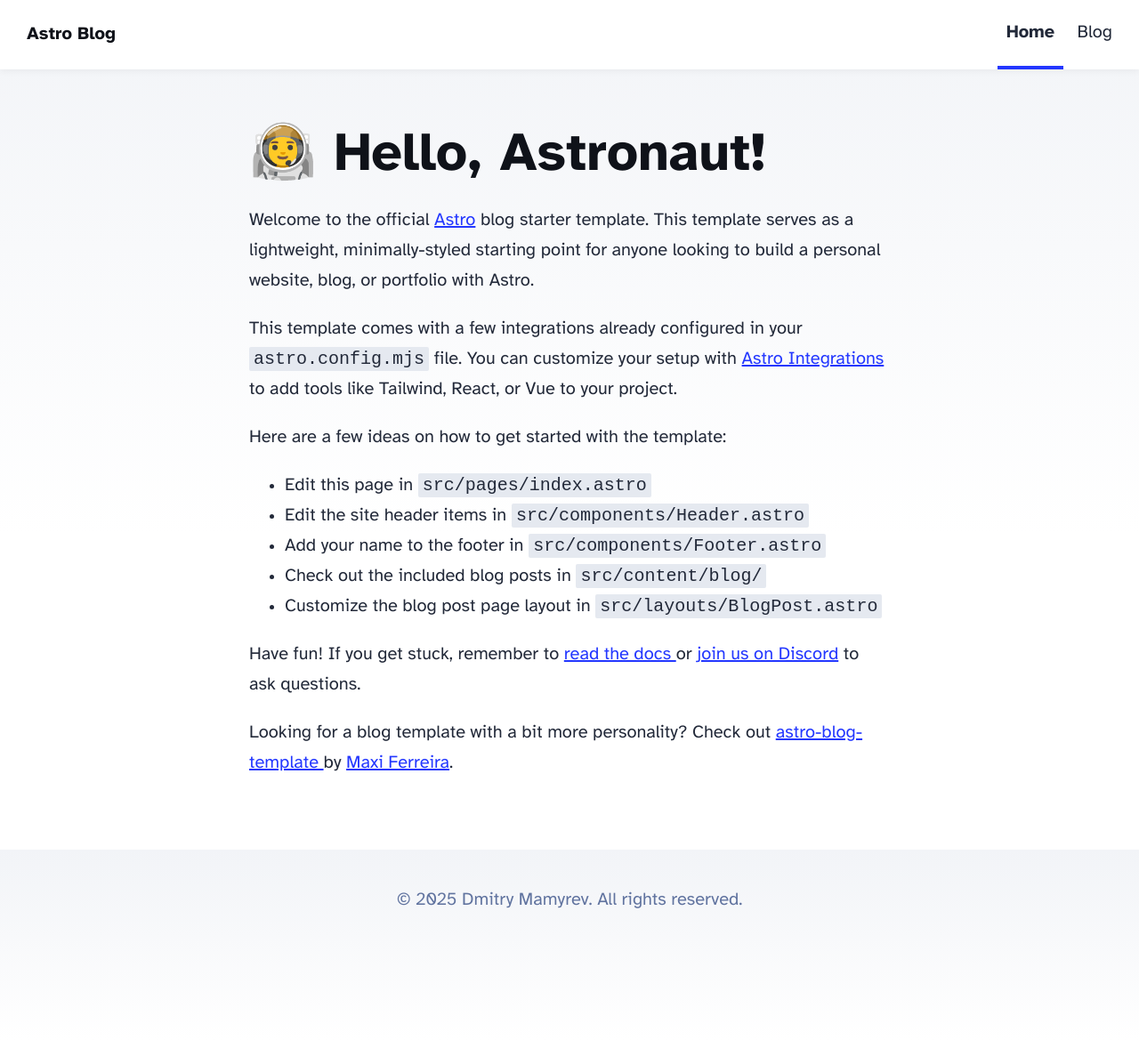
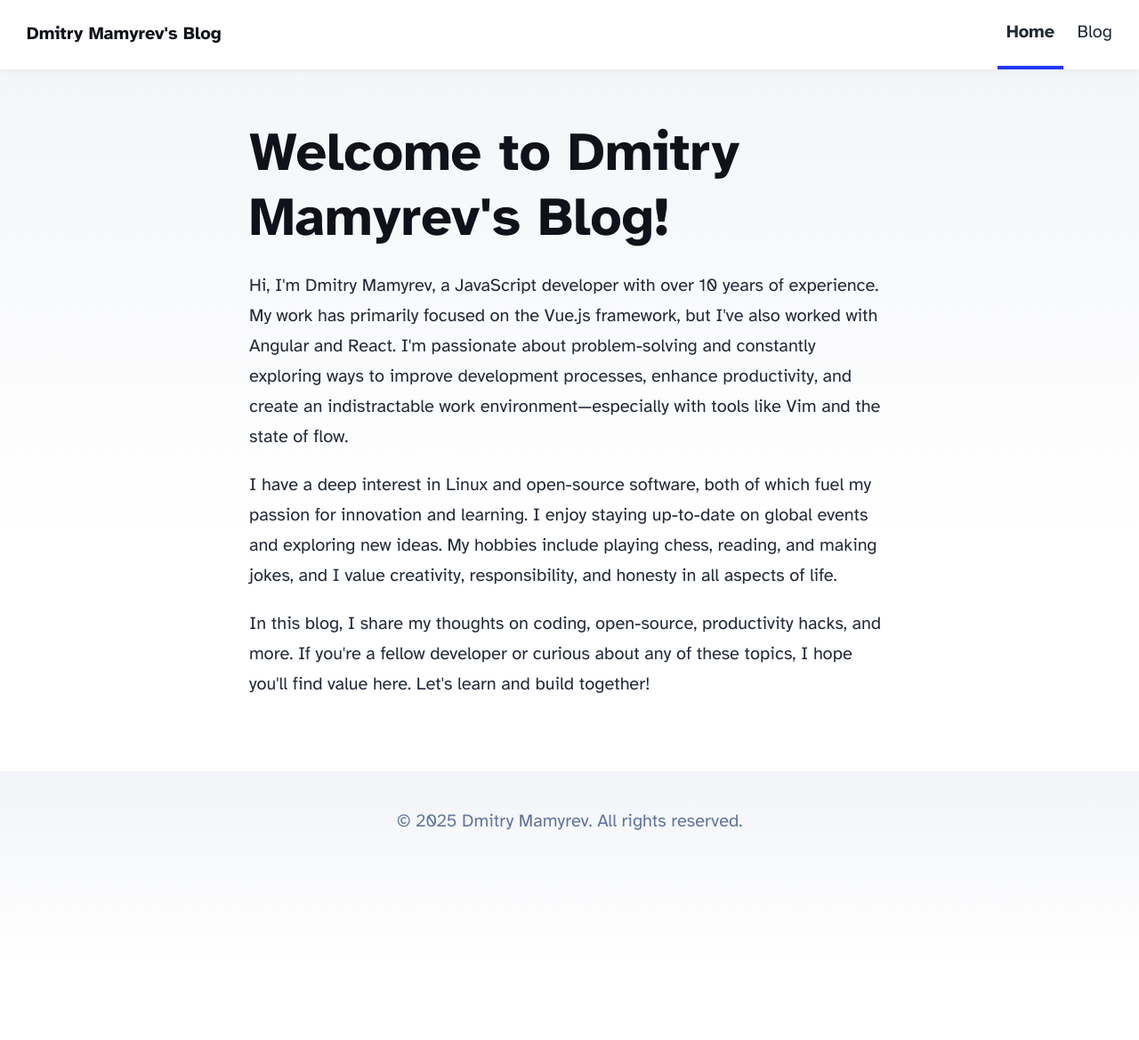
Before and after one commit to whitel1ght/whitel1ght.github.io, an Astro site: page / in a window 1280 px wide. Shown: the whole page at 89% size. After the commit the page ends 1081 px from the top, so only its background shows below. Built offline with nearby package versions, Linux system fonts and the light colour scheme; Astro itself is replaced by a stand-in of ours.

Commit message:
about and index pages fixes

```diff
--- a/src/consts.ts
+++ b/src/consts.ts
@@ -1,5 +1,5 @@
 // Place any global data in this file.
 // You can import this data from anywhere in your site by using the `import` keyword.
 
-export const SITE_TITLE = 'Astro Blog';
-export const SITE_DESCRIPTION = 'Welcome to my website!';
+export const SITE_TITLE = 'Dmitry Mamyrev\'s Blog';
+export const SITE_DESCRIPTION = 'Welcome to my Web Developer Blog – your ultimate destination for the latest trends, tutorials, and insights in web development! Whether you\'re a beginner looking to learn the basics of HTML, CSS, and JavaScript, or an experienced developer aiming to master advanced frameworks like React, Angular, and Vue.js, I\'ve got you covered. Stay updated with cutting-edge technologies, best practices in coding, and expert tips to enhance your development skills.';
--- a/src/pages/index.astro
+++ b/src/pages/index.astro
@@ -13,36 +13,18 @@ import { SITE_TITLE, SITE_DESCRIPTION } from '../consts';
 	<body>
 		<Header />
 		<main>
-			<h1>🧑‍🚀 Hello, Astronaut!</h1>
+      <h1>Welcome to Dmitry Mamyrev's Blog!</h1>
       <p>
-				Welcome to the official <a href="https://astro.build/">Astro</a> blog starter template. This
-				template serves as a lightweight, minimally-styled starting point for anyone looking to build
-				a personal website, blog, or portfolio with Astro.
+      Hi, I'm Dmitry Mamyrev, a JavaScript developer with over 10 years of experience. My work has primarily focused on the Vue.js framework, but I've also worked with Angular and React. I'm passionate about problem-solving and constantly exploring ways to improve development processes, enhance productivity, and create an indistractable work environment—especially with tools like Vim and the state of flow.
       </p>
+
+
       <p>
-				This template comes with a few integrations already configured in your
-				<code>astro.config.mjs</code> file. You can customize your setup with
-				<a href="https://astro.build/integrations">Astro Integrations</a> to add tools like Tailwind,
-				React, or Vue to your project.
+      I have a deep interest in Linux and open-source software, both of which fuel my passion for innovation and learning. I enjoy staying up-to-date on global events and exploring new ideas. My hobbies include playing chess, reading, and making jokes, and I value creativity, responsibility, and honesty in all aspects of life.
       </p>
-			<p>Here are a few ideas on how to get started with the template:</p>
-			<ul>
-				<li>Edit this page in <code>src/pages/index.astro</code></li>
-				<li>Edit the site header items in <code>src/components/Header.astro</code></li>
-				<li>Add your name to the footer in <code>src/components/Footer.astro</code></li>
-				<li>Check out the included blog posts in <code>src/content/blog/</code></li>
-				<li>Customize the blog post page layout in <code>src/layouts/BlogPost.astro</code></li>
-			</ul>
+
       <p>
-				Have fun! If you get stuck, remember to <a href="https://docs.astro.build/"
-					>read the docs
-				</a> or <a href="https://astro.build/chat">join us on Discord</a> to ask questions.
-			</p>
-			<p>
-				Looking for a blog template with a bit more personality? Check out <a
-					href="https://github.com/Charca/astro-blog-template"
-					>astro-blog-template
-				</a> by <a href="https://twitter.com/Charca">Maxi Ferreira</a>.
+      In this blog, I share my thoughts on coding, open-source, productivity hacks, and more. If you're a fellow developer or curious about any of these topics, I hope you'll find value here. Let's learn and build together!
       </p>
     </main>
     <Footer />
```
Also changed, not shown: index.html (deleted, +0 -1 lines), src/pages/about.astro (deleted, +0 -62 lines). Lines whose indentation alone changed are shown as unchanged.
